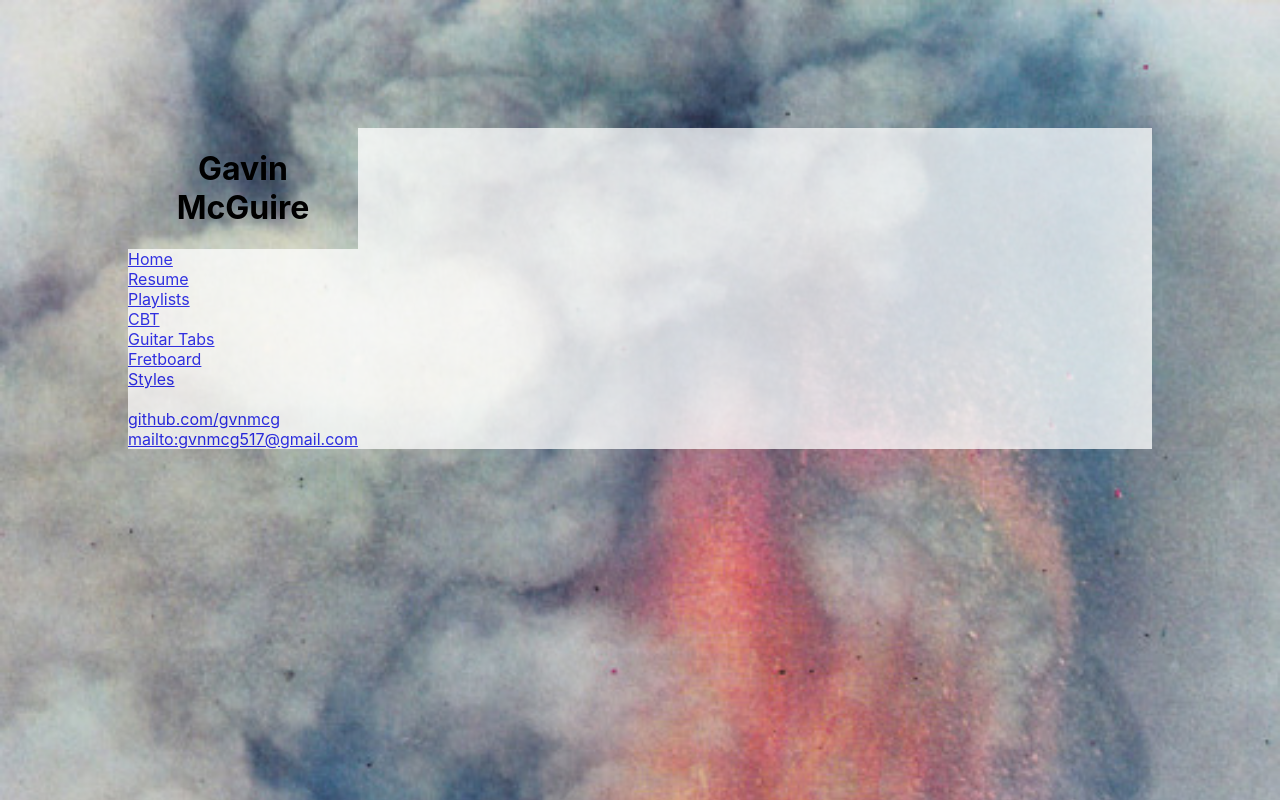
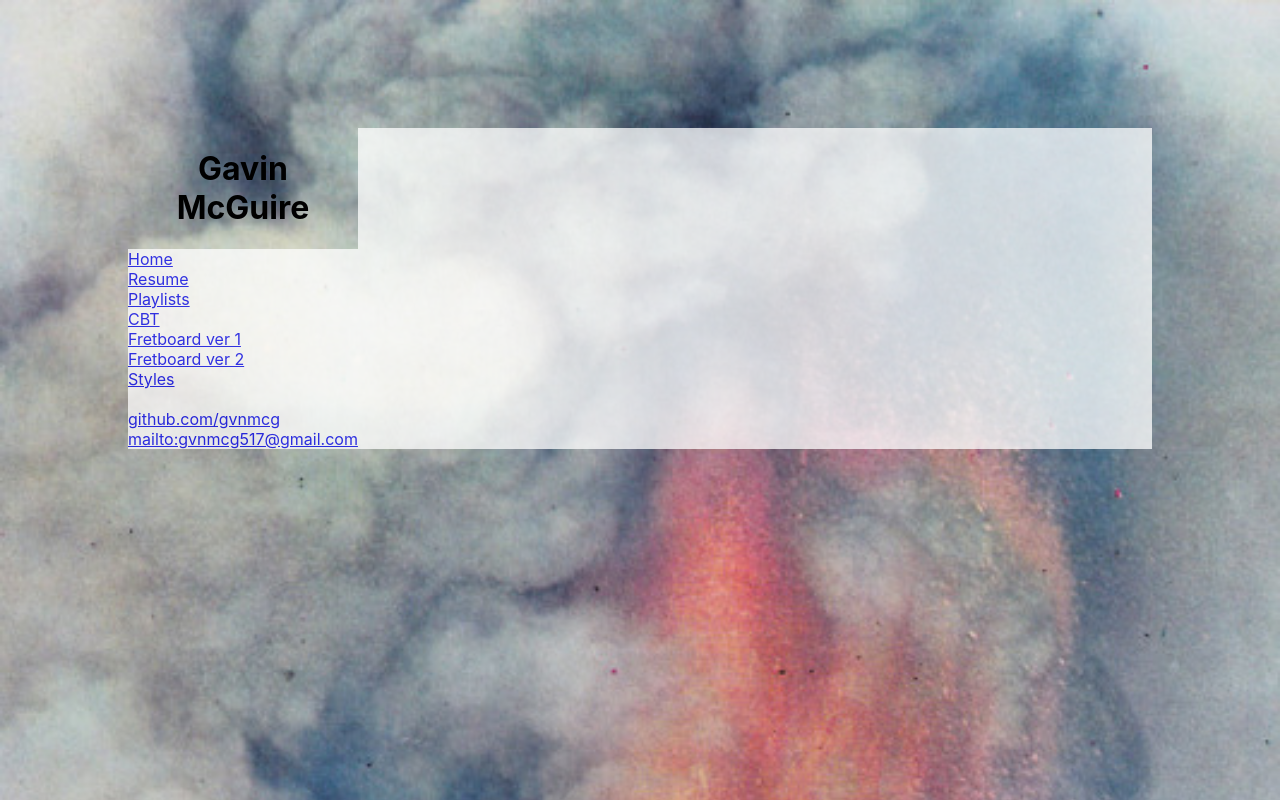
Before and after one commit to gvnmcg/website, a React (Create React App) app in the folder gvnmcg/: page / in a window 1280 px wide. Built offline with nearby package versions, Linux system fonts and the light colour scheme.

Commit message:
cleaned a little

```diff
--- a/gvnmcg/src/App.js
+++ b/gvnmcg/src/App.js
@@ -9,22 +9,19 @@ import FretboardApp from "./components/TabApp/Fretbaoard";
 import "./style/App.css";
 
 const App = () => (
-  <div className="App" style={{ display: "flex", flexDirection: "row" }}>
+  <div className="App">
     <HashRouter>
-      <div style={{ display: "flex", flexDirection: "column" }}>
+      <div className="sidebar">
         <div className="header">
           <h1>Gavin McGuire</h1>
         </div>
-        <div
-          className="navigator"
-          style={{ display: "flex", flexDirection: "column" }}
-        >
+        <div className="navigator">
           <Link to="/"> Home </Link>
           <Link to="/resume"> Resume </Link>
           <Link to="/playlists"> Playlists</Link>
           <Link to="/cbt"> CBT</Link>
-          <Link to="/tab"> Guitar Tabs</Link>
-          <Link to="/fb"> Fretboard</Link>
+          <Link to="/tab"> Fretboard ver 1</Link>
+          <Link to="/fb"> Fretboard ver 2</Link>
           <Link to="/styles"> Styles</Link>
         </div>
         <div className="links">
--- a/gvnmcg/src/style/App.css
+++ b/gvnmcg/src/style/App.css
@@ -2,10 +2,29 @@
   text-align: left;
   margin: 10%;
   background-attachment: fixed;
-/*
+
+  display: flex;
+  flex-direction: row;
+}
+
+.sidebar{
   display: flex;
   flex-direction: column;
-  justify-content: space-around; */
+  justify-content: space-around;
+}
+
+.header {
+  text-align: center;
+}
+
+.navigator {
+
+  background-color: white;
+  opacity: 0.75;
+
+  display: flex;
+  flex-direction: column;
+  justify-content: space-around;
 }
 
 iframe {
@@ -20,20 +39,6 @@ iframe {
   max-width: 80%;
 }
 
-.header {
-  text-align: center;
-}
-
-.navigator {
-
-  background-color: white;
-  opacity: 0.75;
-
-  display: flex;
-  flex-direction: row;
-  justify-content: space-around;
-}
-
 .links{
   background-color: white;
   opacity: 0.75;
@@ -43,12 +48,6 @@ iframe {
   justify-content: space-around; */
 }
 
-.art{
-  display: flex;
-  flex-direction: column;
-  justify-content: space-around;
-}
-
 .content {
   width: 80%;
   background-color: white;
```
